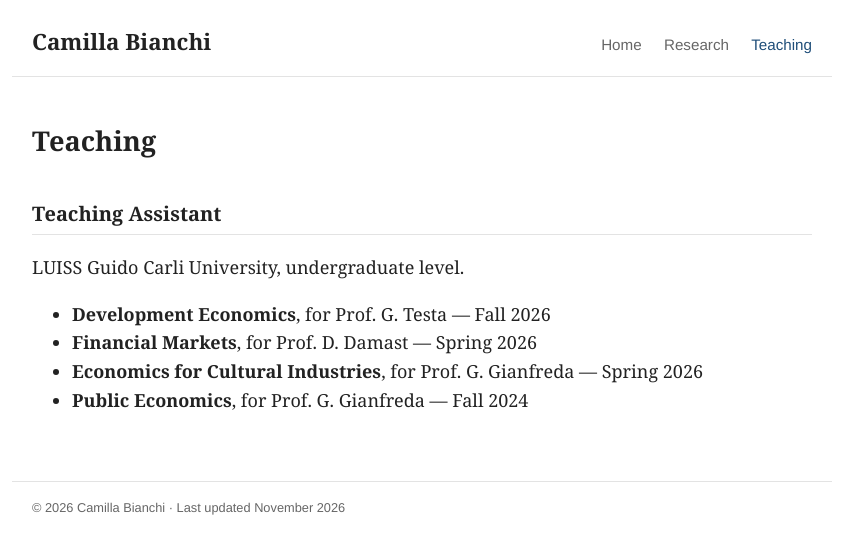
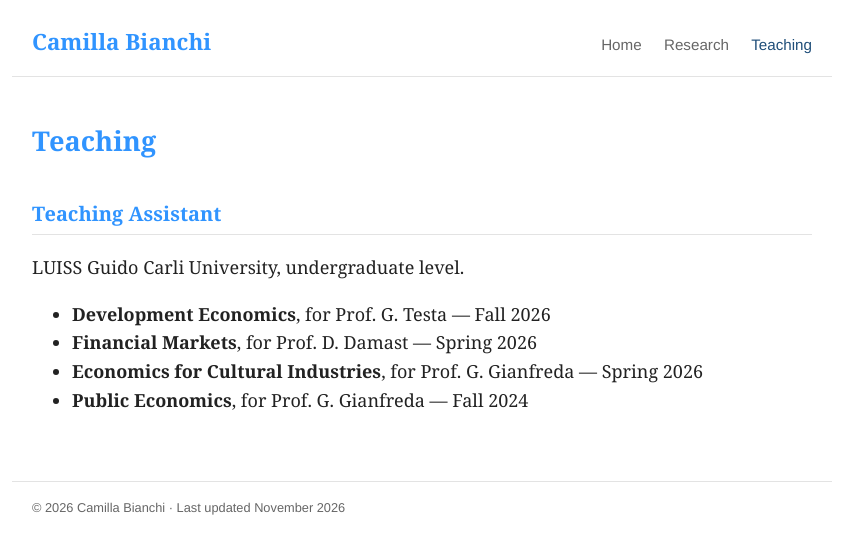
Before and after one commit to camillabianchi/camillabianchi.github.io, a Jekyll site: the page built from teaching.md, in a window 1280 px wide. Shown: the top 554 px of the page, without its empty margins (218-1061 px from the left). Built offline with Jekyll 4.4.1, drawn with Linux system fonts in a browser that asks for light colours.

Commit message:
Add color to site and section titles

```diff
--- a/assets/css/style.css
+++ b/assets/css/style.css
@@ -116,3 +116,10 @@ footer {
   .profile { flex-direction: column; }
   .profile img { width: 160px; }
 }
+
+/* Name and section titles in Blue 3 */
+.site-title,
+h1,
+h2 {
+  color: #3094FF;
+}
```
